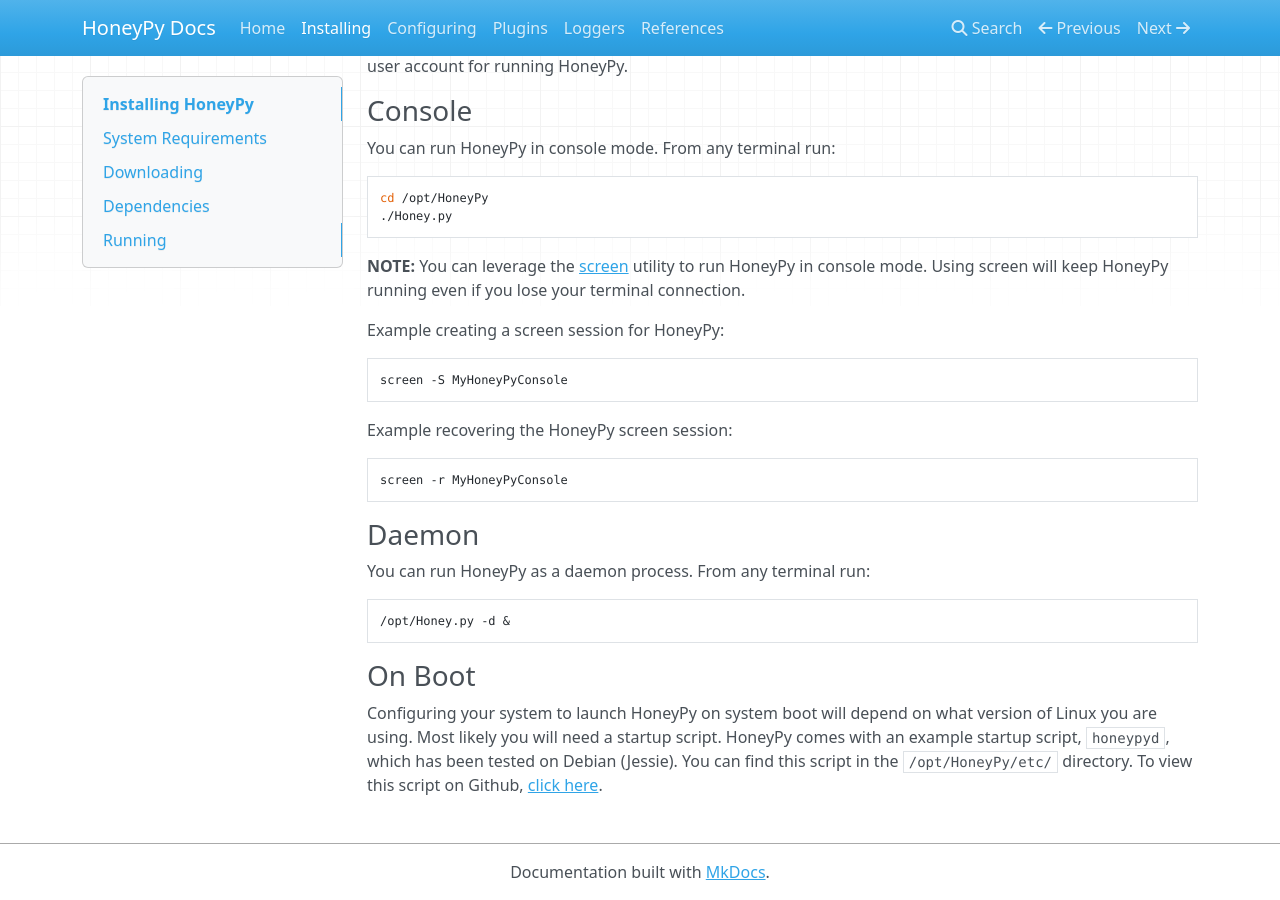
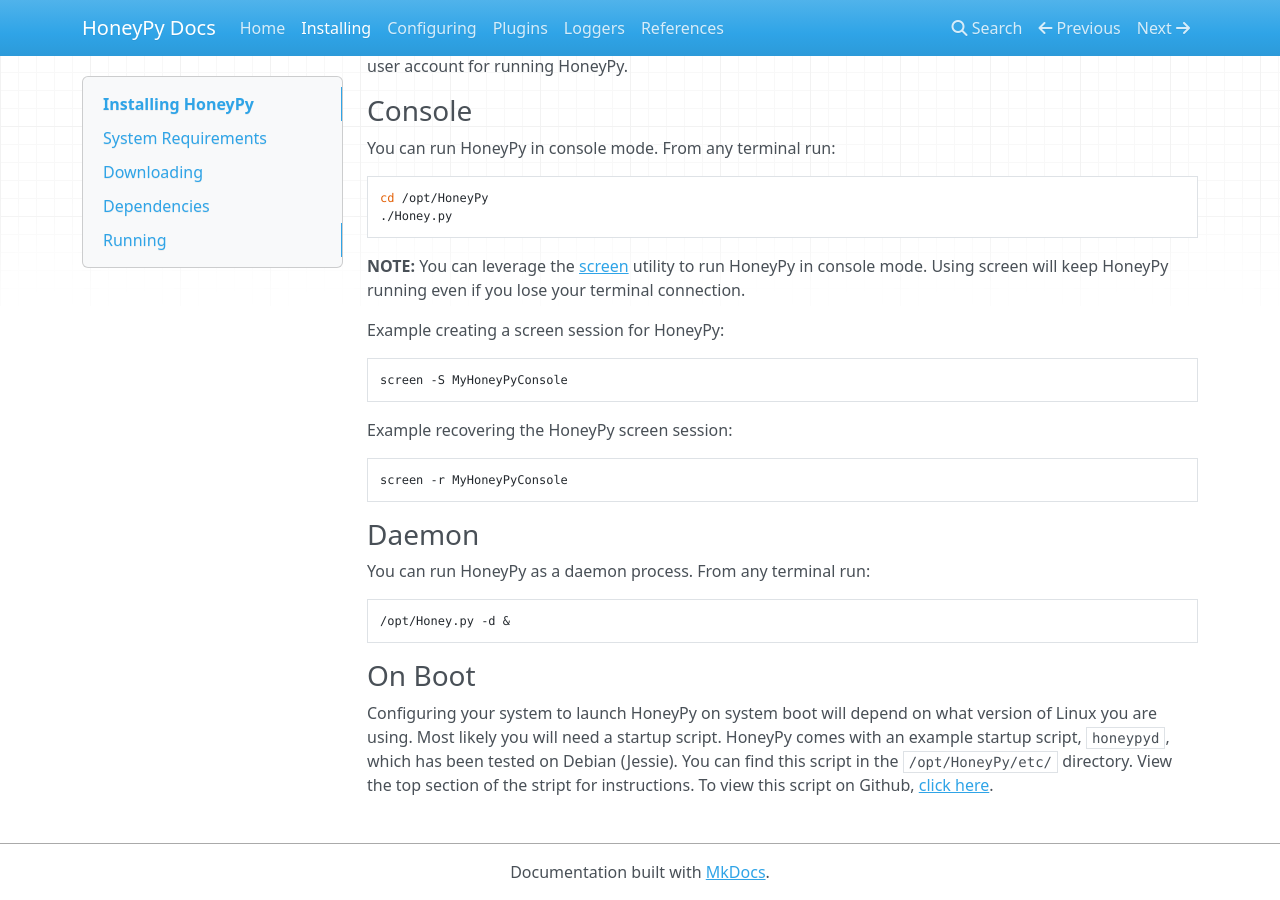
Before and after one commit to foospidy/HoneyPy, an MkDocs documentation site: the page built from docs/installing.md, in a window 1280 px wide and 900 px high, scrolled down 1306 px. Built offline with MkDocs 1.6.1, drawn with Linux system fonts in a browser that asks for light colours; nearby versions of some CDN libraries; old or Windows-style settings are respelled for this version of MkDocs.

Commit message:
docs update

```diff
--- a/docs/installing.md
+++ b/docs/installing.md
@@ -88,4 +88,4 @@
 
 ### On Boot
 
-Configuring your system to launch HoneyPy on system boot will depend on what version of Linux you are using. Most likely you will need a startup script. HoneyPy comes with an example startup script, `honeypyd`, which has been tested on Debian (Jessie). You can find this script in the `/opt/HoneyPy/etc/` directory. To view this script on Github, [click here](https://raw.githubusercontent.com/foospidy/HoneyPy/master/etc/honeypyd).
+Configuring your system to launch HoneyPy on system boot will depend on what version of Linux you are using. Most likely you will need a startup script. HoneyPy comes with an example startup script, `honeypyd`, which has been tested on Debian (Jessie). You can find this script in the `/opt/HoneyPy/etc/` directory. View the top section of the stript for instructions. To view this script on Github, [click here](https://raw.githubusercontent.com/foospidy/HoneyPy/master/etc/honeypyd).
```
